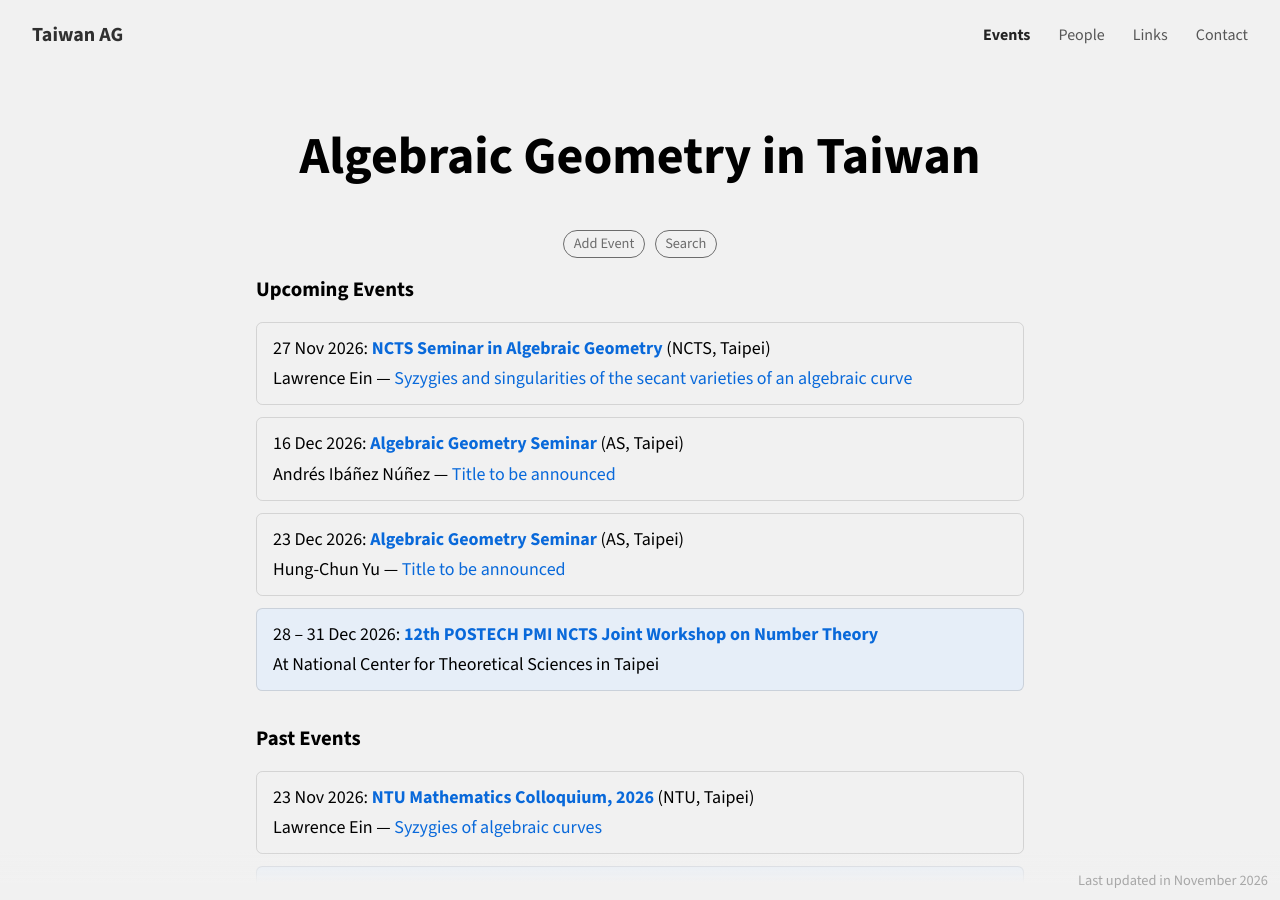
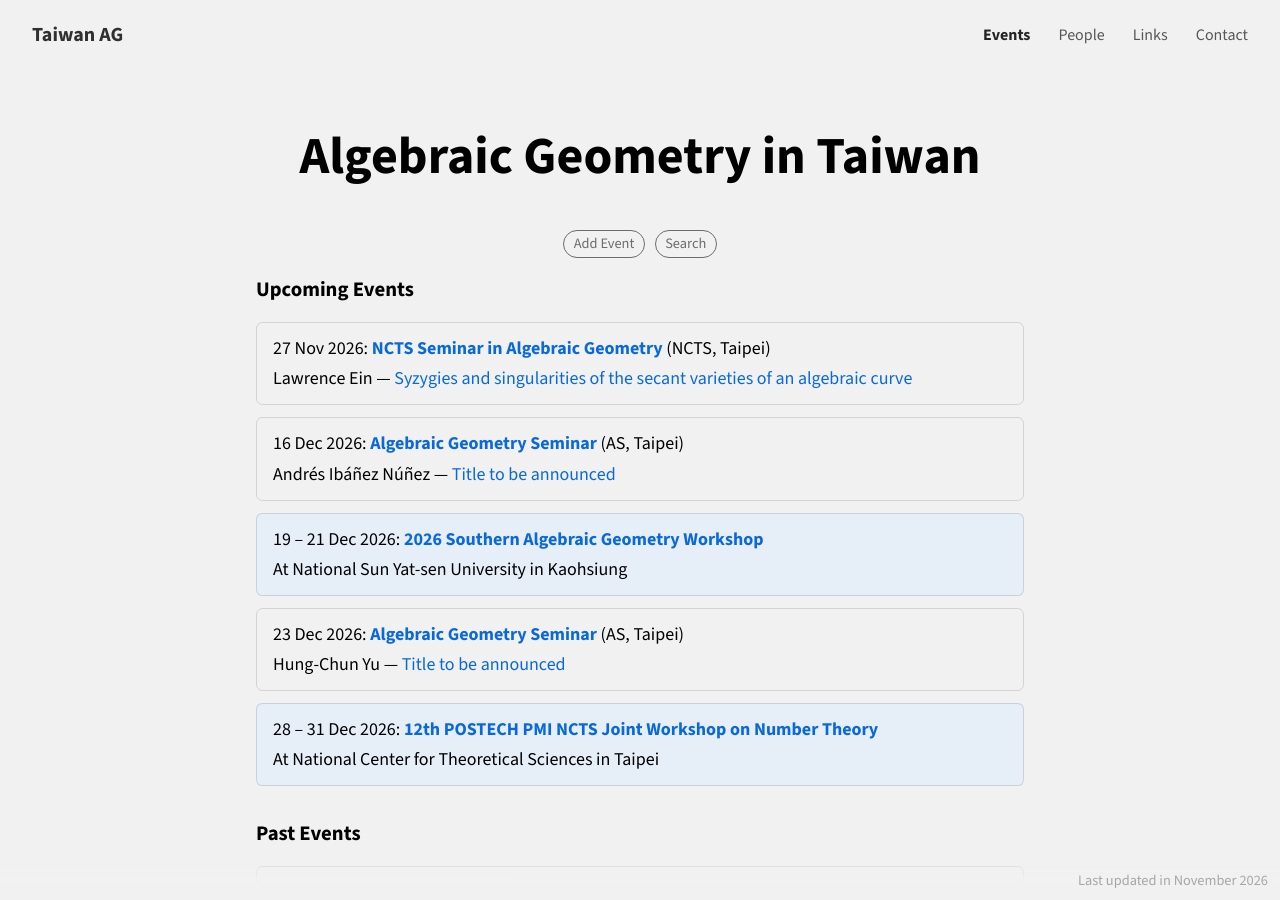
Before and after one commit to taiwan-ag/taiwan-ag.github.io, a Jekyll site: the page built from index.md, in a window 1280 px wide and 900 px high. Built offline with Jekyll 4.4.1, drawn with Linux system fonts in a browser that asks for light colours.

Commit message:
Add 2026 Southern Algebraic Geometry Workshop

```diff
--- a/_data/meetings.yml
+++ b/_data/meetings.yml
@@ -73,6 +73,14 @@
   location: "Tainan"
   url: "https://southern-taiwan-geometry-2026.icy-lotus-8398.chatgpt.site/"
 
+- title: "2026 Southern Algebraic Geometry Workshop"
+  category: meeting
+  institution: "National Sun Yat-sen University"
+  start: 2026-12-19
+  end: 2026-12-21
+  location: "Kaohsiung"
+  url: "https://ncts.ntu.edu.tw/news/Events/conferences/6608"
+
 - title: "12th POSTECH PMI NCTS Joint Workshop on Number Theory"
   category: meeting
   institution: "National Center for Theoretical Sciences"
```
